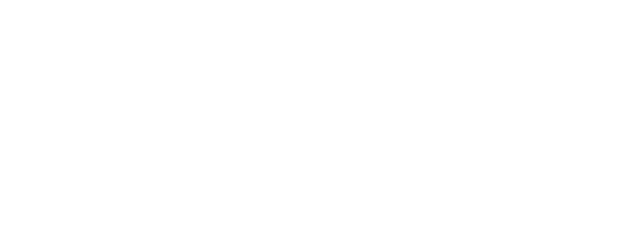
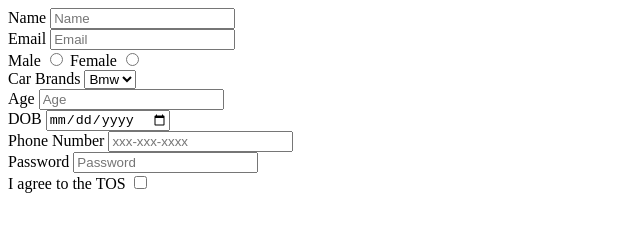
Before and after one commit to acciojob/signup-form-car-Prashant-kr01, a website: page main.html in a window 1280 px wide. Shown: the whole page, without its empty margins (0-640 px from the left). Drawn offline with Linux system fonts and the light colour scheme.

Commit message:
created a submission

```diff
--- a/main.html
+++ b/main.html
@@ -7,6 +7,40 @@
 </head>
 
 <body>
+	<form method="post">
+
+		<label for="name">Name</label>
+		<input type="text" id="name" placeholder="Name" required><br>
+
+		<label for="email">Email</label>
+		<input type="email" id="email" placeholder="Email" required><br>
+
+		<label for="gender_m">Male</label>
+		<input type="radio" id="gender_m" name="gender">
+		<label for="gender_f">Female</label>
+		<input type="radio" id="gender_f" name="gender"><br>
+		<label for="cars">Car Brands</label>
+		<select placeholder="--Please choose an option--" id="cars" required>
+			<option>Bmw</option>
+			<option>audi</option>
+			<option>Tata</option>
+		</select><br>
+
+		<label for="age">Age</label>
+		<input type="number" id="age" placeholder="Age" required><br>
+
+		<label for="dob">DOB</label>
+		<input type="date" id="dob" required><br>
+
+		<label for="tel">Phone Number</label>
+		<input type="tel" id="tel" placeholder="xxx-xxx-xxxx" ><br>
+
+		<label for="password">Password</label>
+		<input type="password" id="password" placeholder="Password" required><br>
+
+		<label for="tos">I agree to the TOS</label>
+		<input type="checkbox" id="tos" required><br>
+	</form>
 	<!-- the entire body must be written by student -->
     <script type="text/javascript" src="./script.js">
 </script>
```
